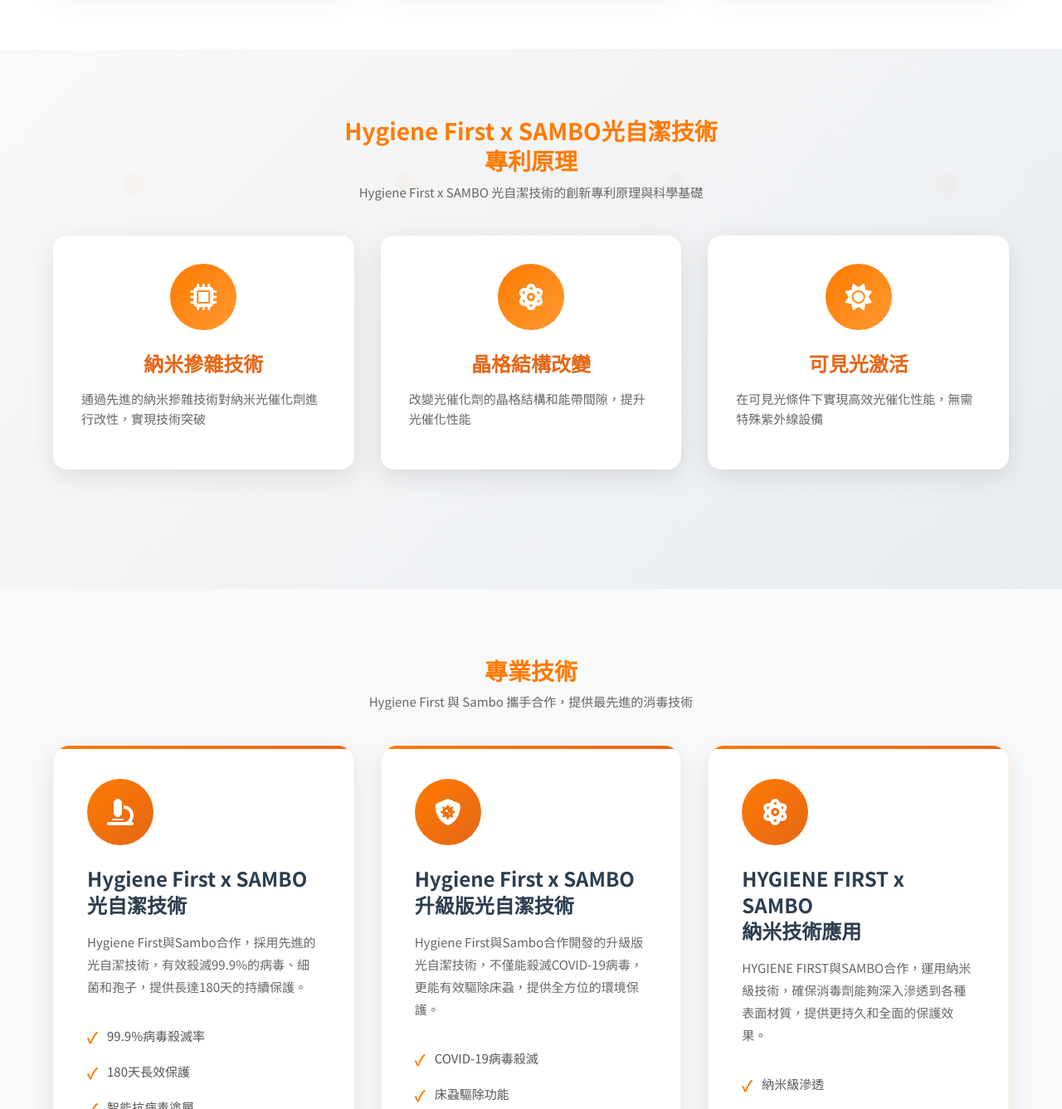
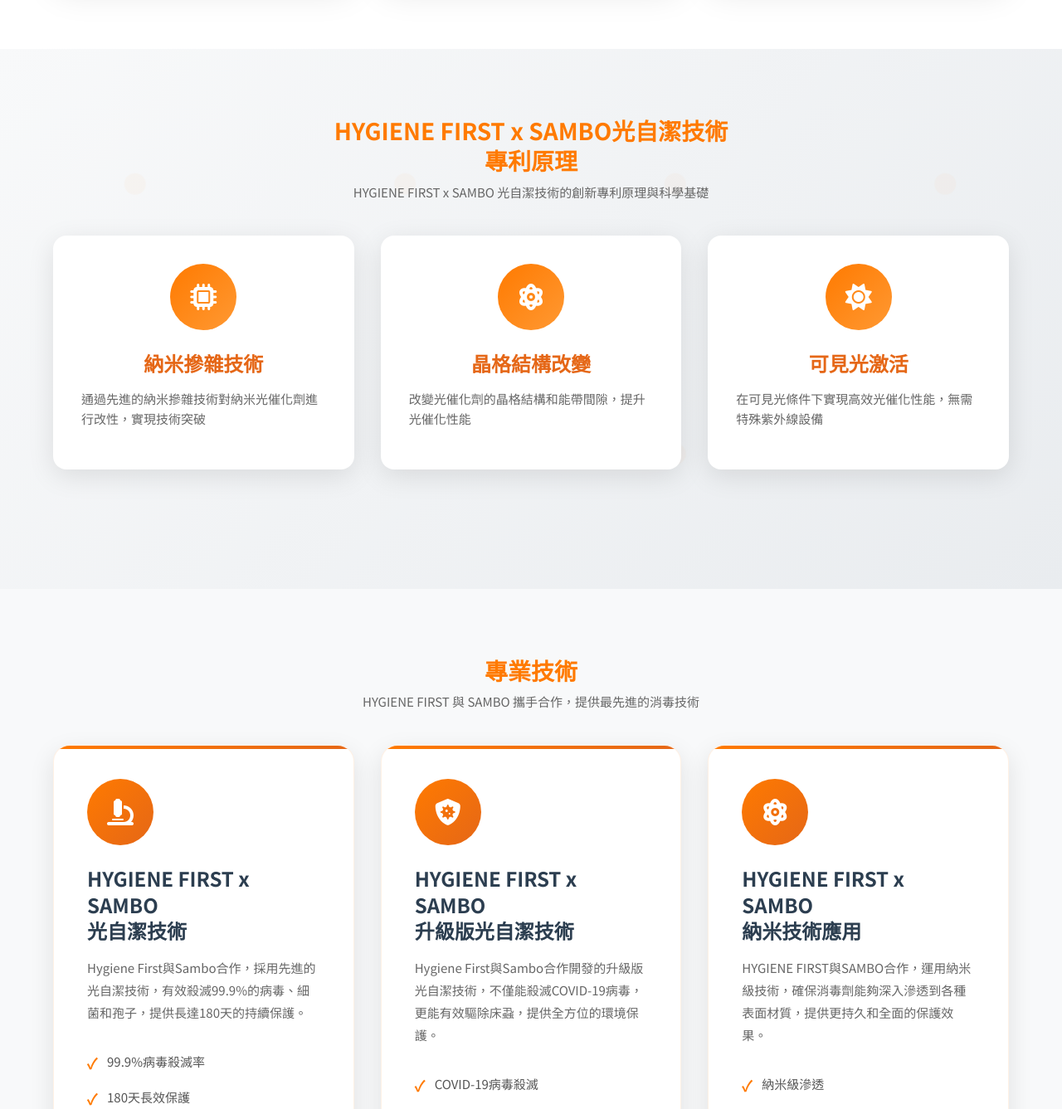
Before and after one commit to GoldCityStudio/hygienefirst_tvp, a website: page disinfection-epidemic-prevention.html in a window 1280 px wide. Shown: the part 2700-4037 px from the top of the page at 83% size. Drawn offline with Linux system fonts and the light colour scheme.

```diff
--- a/disinfection-epidemic-prevention.html
+++ b/disinfection-epidemic-prevention.html
@@ -374,7 +374,7 @@
         <section class="scientific-proof-section">
             <div class="container">
                 <div class="proof-header">
-                    <h2 class="proof-title">Hygiene First x SAMBO光自潔系列經科研實證可高效分解</h2>
+                    <h2 class="proof-title">HYGIENE FIRST x SAMBO光自潔系列經科研實證可高效分解</h2>
                 </div>
 
                 <div class="proof-grid">
@@ -428,8 +428,8 @@
             <div class="container">
                 <div class="section-header">
 
-                    <h2 class="section-title">Hygiene First x SAMBO光自潔技術<br>專利原理</h2>
-                    <p class="section-description">Hygiene First x SAMBO 光自潔技術的創新專利原理與科學基礎</p>
+                    <h2 class="section-title">HYGIENE FIRST x SAMBO光自潔技術<br>專利原理</h2>
+                    <p class="section-description">HYGIENE FIRST x SAMBO 光自潔技術的創新專利原理與科學基礎</p>
                 </div>
 
                 <div class="principles-content">
@@ -471,7 +471,7 @@
             <div class="container">
                 <div class="section-header">
                     <h2 class="section-title">專業技術</h2>
-                    <p class="section-description">Hygiene First 與 Sambo 攜手合作，提供最先進的消毒技術</p>
+                    <p class="section-description">HYGIENE FIRST 與 SAMBO 攜手合作，提供最先進的消毒技術</p>
                 </div>
 
                 <div class="tech-grid">
@@ -479,7 +479,7 @@
                         <div class="tech-icon">
                             <i class="fas fa-microscope"></i>
                         </div>
-                        <h3 class="tech-title">Hygiene First x SAMBO<br>光自潔技術</h3>
+                        <h3 class="tech-title">HYGIENE FIRST x SAMBO<br>光自潔技術</h3>
                         <p class="tech-description">Hygiene First與Sambo合作，採用先進的光自潔技術，有效殺滅99.9%的病毒、細菌和孢子，提供長達180天的持續保護。</p>
                         <ul class="tech-features">
                             <li>99.9%病毒殺滅率</li>
@@ -493,7 +493,7 @@
                         <div class="tech-icon">
                             <i class="fas fa-shield-virus"></i>
                         </div>
-                        <h3 class="tech-title">Hygiene First x SAMBO<br>升級版光自潔技術</h3>
+                        <h3 class="tech-title">HYGIENE FIRST x SAMBO<br>升級版光自潔技術</h3>
                         <p class="tech-description">Hygiene First與Sambo合作開發的升級版光自潔技術，不僅能殺滅COVID-19病毒，更能有效驅除床蝨，提供全方位的環境保護。</p>
                         <ul class="tech-features">
                             <li>COVID-19病毒殺滅</li>
```
